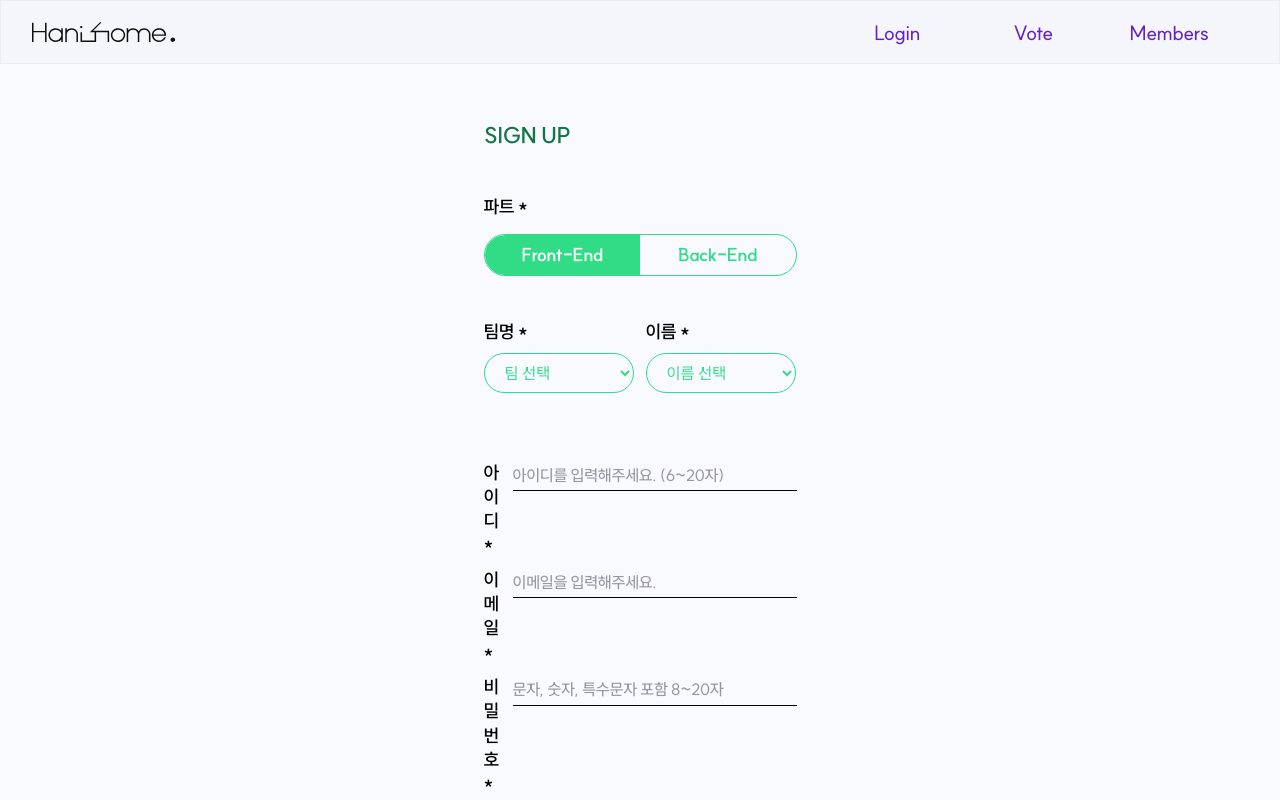
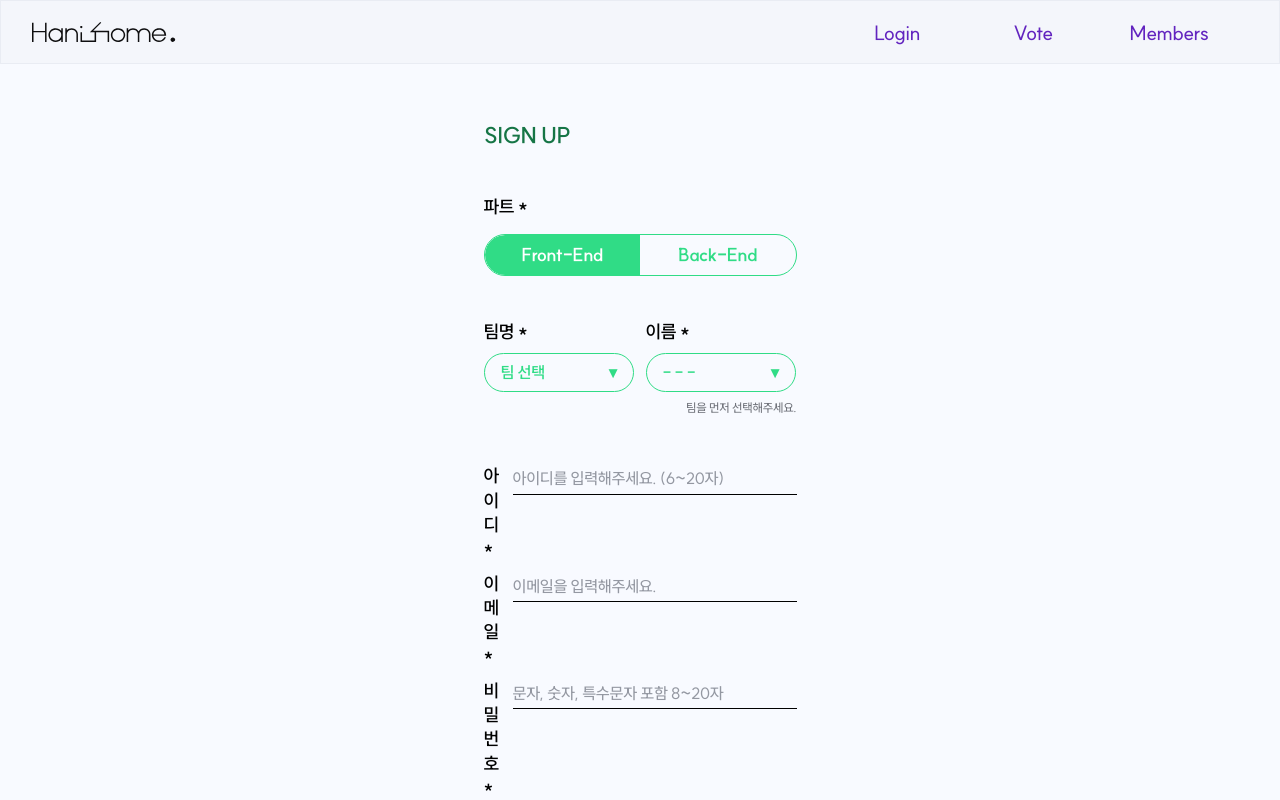
Before and after one commit to chaeyoungwon/next-vote-21th, a Next.js app in the folder next-vote-21th/: page /signup in a window 1280 px wide. Shown: the top 800 px of the page. Built offline with nearby package versions, Linux system fonts and the light colour scheme.

Commit message:
feat: 커스텀 드롭다운 추가

```diff
--- a/next-vote-21th/src/app/login/page.tsx
+++ b/next-vote-21th/src/app/login/page.tsx
@@ -4,7 +4,7 @@ import Link from "next/link";
 
 import { useState } from "react";
 
-import InputField from "@/components/login/InputField";
+import InputField from "@/components/common/InputField";
 
 const LoginPage = () => {
   const [form, setForm] = useState({
@@ -30,7 +30,13 @@ const LoginPage = () => {
           LOGIN
         </h1>
 
-        <div className="flex w-full flex-col">
+        <form
+          onSubmit={e => {
+            e.preventDefault(); // 새로고침 방지
+            handleLogin(); // 로그인 로직 실행
+          }}
+          className="flex w-full flex-col"
+        >
           <div className="flex flex-col gap-[13px] md:gap-[18px]">
             <InputField
               label="아이디"
@@ -38,6 +44,7 @@ const LoginPage = () => {
               value={form.id}
               onChange={e => setForm({ ...form, id: e.target.value })}
               error={idError}
+              autoComplete="username"
             />
             <InputField
               label="비밀번호"
@@ -46,6 +53,7 @@ const LoginPage = () => {
               value={form.password}
               onChange={e => setForm({ ...form, password: e.target.value })}
               error={pwError}
+              autoComplete="current-password"
             />
           </div>
 
@@ -55,11 +63,11 @@ const LoginPage = () => {
           >
             로그인하기
           </button>
+        </form>
 
-          <span className="text-cap1-med mt-[22px] text-center text-gray-800 underline md:!text-[14px]">
-            <Link href="/signup">계정이 없다면 회원가입하러 가기 &gt;</Link>
-          </span>
-        </div>
+        <span className="text-cap1-med mt-[22px] text-center text-gray-800 underline md:!text-[14px]">
+          <Link href="/signup">계정이 없다면 회원가입하러 가기 &gt;</Link>
+        </span>
       </div>
     </div>
   );
--- a/next-vote-21th/src/app/signup/page.tsx
+++ b/next-vote-21th/src/app/signup/page.tsx
@@ -2,18 +2,10 @@
 
 import { useEffect, useState } from "react";
 
-import InputField from "@/components/login/InputField";
+import InputField from "@/components/common/InputField";
+import Dropdown from "@/components/signup/Dropdown";
 
-const teamList = {
-  "Front-End": {
-    하니홈: ["원채영", "신수진"],
-    팝업사이클: ["홍길동", "김코드"],
-  },
-  "Back-End": {
-    인플루이: ["백지훈", "남백엔드"],
-    이어드림: ["이승수", "박서버"],
-  },
-} as const;
+import { teamList } from "@/constants/signup/teamLists";
 
 type Part = keyof typeof teamList;
 type Team = keyof (typeof teamList)[Part];
@@ -86,6 +78,7 @@ const SignUpPage = () => {
 
     setIsDisabled(hasError || hasEmpty || hasSelects);
   }, [form, errors, selectedPart, selectedTeam, selectedMember]);
+
   return (
     <div className="flex min-h-screen w-screen flex-col items-center pt-[124px] md:pt-[121px]">
       <div className="flex w-[313px] flex-col">
@@ -106,10 +99,8 @@ const SignUpPage = () => {
                     setSelectedTeam("");
                     setSelectedMember("");
                   }}
-                  className={`text-heading3 w-1/2 px-6 py-2 transition-colors duration-200 ${
-                    selectedPart === part
-                      ? "bg-green text-white"
-                      : "text-green hover:bg-green-light"
+                  className={`text-heading3 w-1/2 cursor-pointer px-6 py-2 transition-colors duration-200 ${
+                    selectedPart === part ? "bg-green text-white" : "text-green"
                   } ${part === "Front-End" ? "rounded-l-full" : "rounded-r-full"}`}
                 >
                   {part}
@@ -119,47 +110,50 @@ const SignUpPage = () => {
           </div>
 
           {/* 팀/이름 선택 */}
-          <div className="mb-15 flex gap-3">
+
+          <div className="mb-12 flex flex-col">
+            <div className="flex gap-3">
               <div className="mb-2">
                 <p className="text-body1-sb mb-2 md:!text-[18px]">팀명 *</p>
-              <select
-                value={selectedTeam}
-                onChange={e => {
-                  setSelectedTeam(e.target.value as Team);
+                <Dropdown
+                  options={teams}
+                  selected={selectedTeam}
+                  onSelect={team => {
+                    setSelectedTeam(team as Team);
                     setSelectedMember("");
                   }}
-                disabled={!selectedPart}
-                className="border-green text-green w-[150px] rounded-[20px] border px-4 py-2"
-              >
-                <option value="">팀 선택</option>
-                {teams.map(team => (
-                  <option key={team} value={team}>
-                    {team}
-                  </option>
-                ))}
-              </select>
+                  placeholder="팀 선택"
+                />
               </div>
 
               <div className="mb-2">
                 <p className="text-body1-sb mb-2 md:!text-[18px]">이름 *</p>
-              <select
-                value={selectedMember}
-                onChange={e => setSelectedMember(e.target.value)}
+
+                <Dropdown
+                  options={members}
+                  selected={selectedMember}
+                  onSelect={setSelectedMember}
+                  placeholder={selectedTeam ? "이름 선택" : "- - -"}
                   disabled={!selectedTeam}
-                className="border-green text-green w-[150px] rounded-[20px] border px-4 py-2"
-              >
-                <option value="">이름 선택</option>
-                {members.map(member => (
-                  <option key={member} value={member}>
-                    {member}
-                  </option>
-                ))}
-              </select>
+                />
               </div>
+            </div>
+            {!selectedTeam ? (
+              <p className="text-cap1-med text-right text-gray-700">
+                팀을 먼저 선택해주세요.
+              </p>
+            ) : null}
           </div>
         </div>
 
         {/* 입력 필드 */}
+        <form
+          onSubmit={e => {
+            e.preventDefault(); // 폼 제출 시 새로고침 방지
+            handleSubmit();
+          }}
+          className="flex w-[313px] flex-col"
+        >
           <div className="mb-6 flex flex-col gap-[10px]">
             <InputField
               label="아이디 *"
@@ -175,6 +169,7 @@ const SignUpPage = () => {
               label="이메일 *"
               placeholder="이메일을 입력해주세요."
               value={form.email}
+              autoComplete="email"
               onChange={e => {
                 setForm({ ...form, email: e.target.value });
                 if (errors.email) setErrors(prev => ({ ...prev, email: "" }));
@@ -184,6 +179,7 @@ const SignUpPage = () => {
             <InputField
               label="비밀번호 *"
               type="password"
+              autoComplete="new-password"
               placeholder="문자, 숫자, 특수문자 포함 8~20자"
               value={form.password}
               onChange={e => {
@@ -194,8 +190,9 @@ const SignUpPage = () => {
               error={errors.password}
             />
             <InputField
-            label="비밀번호 재입력 *"
+              label="비밀번호 * 재입력 "
               type="password"
+              autoComplete="new-password"
               placeholder="비밀번호 재입력"
               value={form.confirmPassword}
               onChange={e => {
@@ -206,6 +203,7 @@ const SignUpPage = () => {
               error={errors.confirmPassword}
             />
           </div>
+        </form>
       </div>
 
       <button
--- a/next-vote-21th/src/components/login/InputField.tsx
+++ b/next-vote-21th/src/components/common/InputField.tsx
@@ -5,6 +5,7 @@ interface InputFieldProps {
   value: string;
   onChange: (e: React.ChangeEvent<HTMLInputElement>) => void;
   error?: string;
+  autoComplete?: string;
 }
 
 const InputField = ({
@@ -14,6 +15,7 @@ const InputField = ({
   value,
   onChange,
   error,
+  autoComplete,
 }: InputFieldProps) => {
   return (
     <label className="flex flex-col gap-[3px]">
@@ -25,6 +27,7 @@ const InputField = ({
             value={value}
             onChange={onChange}
             placeholder={placeholder}
+            autoComplete={autoComplete}
             className="text-cap1-med min-w-[226px] border-b border-black py-1 outline-none placeholder:text-gray-600 md:!text-base"
           />
           <span className="text-cap1-med text-red h-[1.25rem] md:h-[0.875rem]">
--- /dev/null
+++ b/next-vote-21th/src/components/signup/Dropdown.tsx
@@ -0,0 +1,73 @@
+import { useEffect, useRef, useState } from "react";
+
+interface DropdownProps {
+  options: readonly string[];
+  selected: string;
+  onSelect: (value: string) => void;
+  placeholder?: string;
+  disabled?: boolean;
+}
+
+const Dropdown = ({
+  options,
+  selected,
+  onSelect,
+  placeholder,
+  disabled,
+}: DropdownProps) => {
+  const [isOpen, setIsOpen] = useState(false);
+  const dropdownRef = useRef<HTMLDivElement>(null);
+
+  useEffect(() => {
+    const handleClickOutside = (e: MouseEvent) => {
+      if (
+        dropdownRef.current &&
+        !dropdownRef.current.contains(e.target as Node)
+      ) {
+        setIsOpen(false);
+      }
+    };
+
+    document.addEventListener("mousedown", handleClickOutside);
+    return () => document.removeEventListener("mousedown", handleClickOutside);
+  }, []);
+
+  return (
+    <div ref={dropdownRef} className="relative w-[150px]">
+      <button
+        type="button"
+        disabled={disabled}
+        onClick={() => !disabled && setIsOpen(prev => !prev)}
+        className="border-green text-green text-body1-sb flex w-full cursor-pointer items-center justify-between rounded-[20px] border px-4 py-2 text-left transition"
+      >
+        <span>{selected || placeholder}</span>
+        <span
+          className={`ml-2 transition-transform duration-200 ${
+            isOpen ? "rotate-180" : ""
+          }`}
+        >
+          ▾
+        </span>
+      </button>
+
+      {isOpen && (
+        <ul className="border-green bg-gray-0 text-body2-med absolute z-10 mt-[7px] w-full border text-center shadow-sm">
+          {options.map(option => (
+            <li
+              key={option}
+              onClick={() => {
+                onSelect(option);
+                setIsOpen(false);
+              }}
+              className="cursor-pointer px-4 py-2 hover:underline"
+            >
+              {option}
+            </li>
+          ))}
+        </ul>
+      )}
+    </div>
+  );
+};
+
+export default Dropdown;
--- /dev/null
+++ b/next-vote-21th/src/constants/signup/teamLists.ts
@@ -0,0 +1,16 @@
+export const teamList = {
+  "Front-End": {
+    하니홈: ["신수진", "원채영"],
+    인플루이: ["최서연", "한서정"],
+    이어드림: ["김영서", "이주희"],
+    팝업사이클: ["김철흥", "송아영"],
+    프로메사: ["권동욱", "김서연"],
+  },
+  "Back-End": {
+    하니홈: ["이석원", "최근호"],
+    인플루이: ["박서연", "박채연"],
+    이어드림: ["오지현", "한혜수"],
+    팝업사이클: ["김준형", "임도현"],
+    프로메사: ["박정하", "서채연"],
+  },
+} as const;
```
Lines whose indentation alone changed are shown as unchanged.
